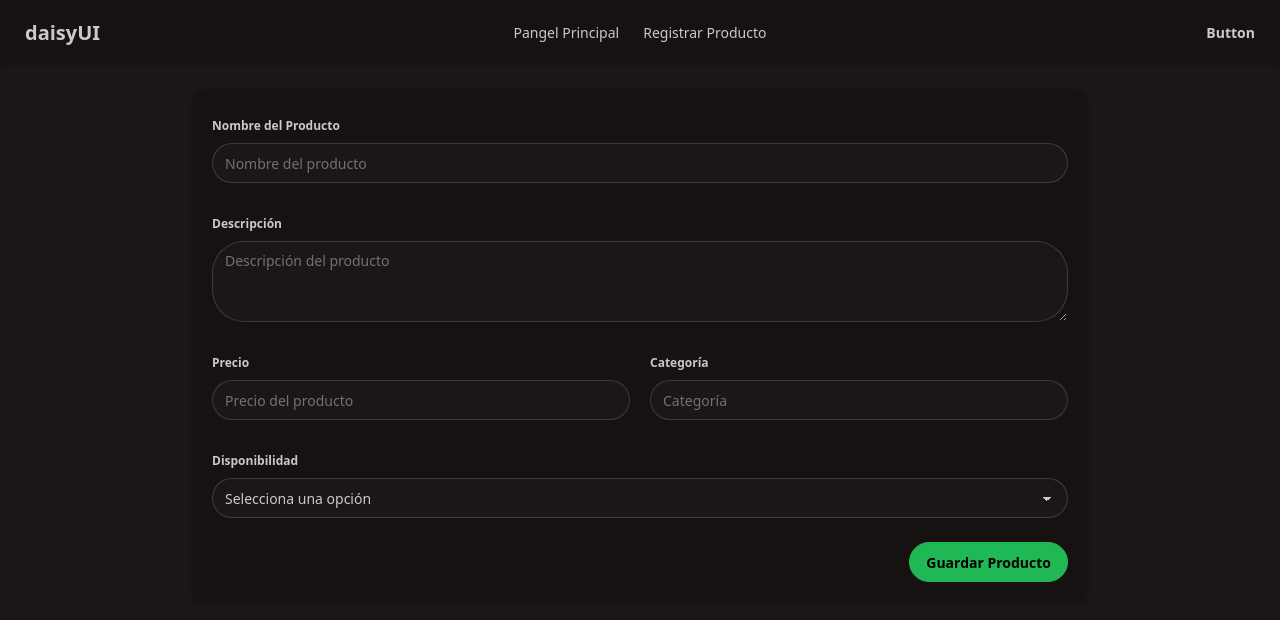
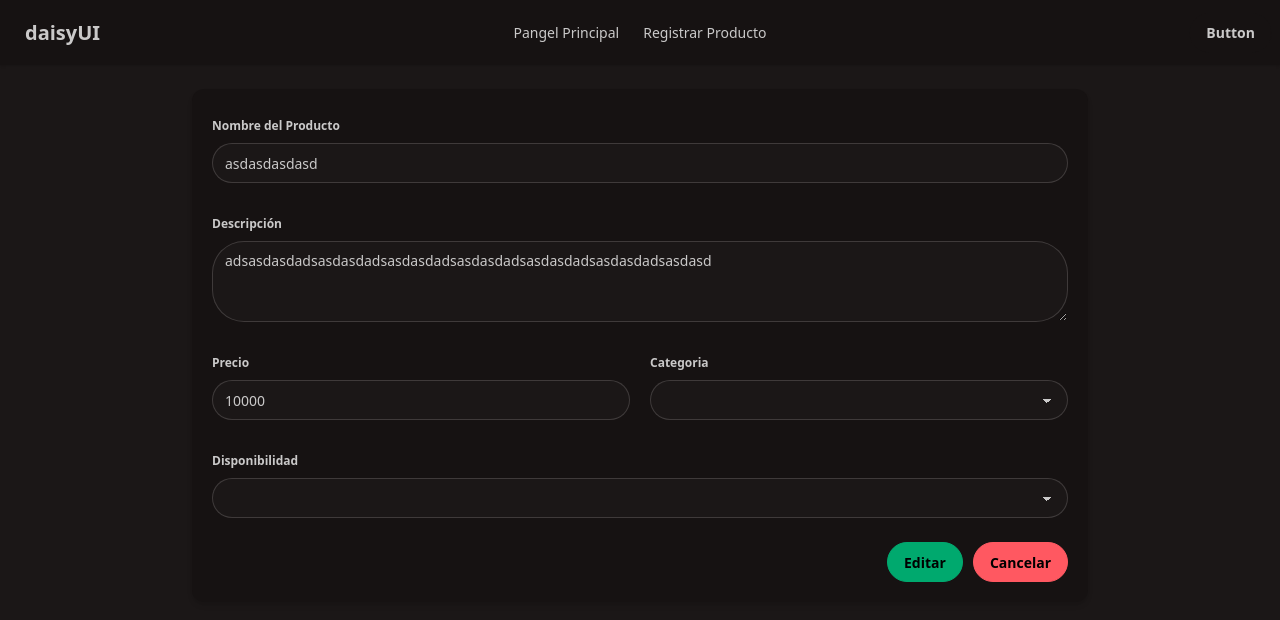
Before and after one commit to joseAL520/jose_alvarez_angular_campus, an Angular app: page /editer/1 in a window 1280 px wide. Shown: the top 620 px of the page. Built offline with nearby package versions, Linux system fonts and the light colour scheme.

Commit message:
formulario responsive  y tabla tomaIde

```diff
--- a/src/app/dash/components/form/form.component.html
+++ b/src/app/dash/components/form/form.component.html
@@ -1,9 +1,9 @@
 <form
   class="grid grid-cols-1 sm:grid-cols-2 gap-5 w-full max-w-4xl mx-auto my-6 bg-base-200 p-5 rounded-xl shadow-md"
+  [formGroup]="myForm"
   (submit)="onSubmit()"
   >
-  <!-- [formGroup]="productForm" -->
-  <!-- Nombre del producto -->
+
   <div class="sm:col-span-2">
     <fieldset class="fieldset">
       <legend class="fieldset-legend">Nombre del Producto</legend>
@@ -11,13 +11,13 @@
         type="text"
         class="input w-full"
         placeholder="Nombre del producto"
-        formControlName="nombre"
+        formControlName="name"
       />
-      <!-- @if (formUtils.isValidField(productForm, 'nombre')) {
+      @if (formUtils.isValidField(myForm, 'name')) {
         <span class="form-text text-error">
-          {{ formUtils.getFieldError(productForm, 'nombre') }}
+          {{ formUtils.getFieldError(myForm, 'name') }}
         </span>
-      } -->
+      }
     </fieldset>
   </div>
 
@@ -26,16 +26,16 @@
     <fieldset class="fieldset">
       <legend class="fieldset-legend">Descripción</legend>
       <textarea
-        class="textarea w-full"
+        class="textarea w-full "
         placeholder="Descripción del producto"
-        formControlName="descripcion"
+        formControlName="description"
         rows="3"
       ></textarea>
-      <!-- @if (formUtils.isValidField(productForm, 'descripcion')) {
+      @if (formUtils.isValidField(myForm, 'description')) {
         <span class="form-text text-error">
-          {{ formUtils.getFieldError(productForm, 'descripcion') }}
+          {{ formUtils.getFieldError(myForm, 'description') }}
         </span>
-      } -->
+      }
     </fieldset>
   </div>
 
@@ -49,31 +49,32 @@
         step="0.01"
         class="input w-full"
         placeholder="Precio del producto"
-        formControlName="precio"
+        formControlName="price"
       />
-      <!-- @if (formUtils.isValidField(productForm, 'precio')) {
+      @if (formUtils.isValidField(myForm, 'price')) {
         <span class="form-text text-error">
-          {{ formUtils.getFieldError(productForm, 'precio') }}
+          {{ formUtils.getFieldError(myForm, 'price') }}
         </span>
-      } -->
+      }
     </fieldset>
   </div>
 
   <!-- Categoría -->
-  <div>
+  <div class="">
     <fieldset class="fieldset">
-      <legend class="fieldset-legend">Categoría</legend>
-      <input
-        type="text"
-        class="input w-full"
-        placeholder="Categoría"
-        formControlName="categoria"
-      />
-      <!-- @if (formUtils.isValidField(productForm, 'categoria')) {
+      <legend class="fieldset-legend">Categoria</legend>
+      <select
+        class="select w-full"
+        formControlName="cate"
+      >
+        <option value="" disabled selected>Selecciona una opción</option>
+          <option *ngFor="let cat of categori" [value]="cat">{{ cat }}</option>
+      </select>
+      @if (formUtils.isValidField(myForm, 'cate')) {
         <span class="form-text text-error">
-          {{ formUtils.getFieldError(productForm, 'categoria') }}
+          {{ formUtils.getFieldError(myForm, 'cate') }}
         </span>
-      } -->
+      }
     </fieldset>
   </div>
 
@@ -83,24 +84,45 @@
       <legend class="fieldset-legend">Disponibilidad</legend>
       <select
         class="select w-full"
-        formControlName="disponibilidad"
+        formControlName="available"
       >
         <option value="" disabled selected>Selecciona una opción</option>
-        <option value="Disponible">Disponible</option>
-        <option value="No disponible">No disponible</option>
+        <option [value]="'Disponible'">Disponible</option>
+        <option [value]="'No disponible'">No disponible</option>
       </select>
-      <!-- @if (formUtils.isValidField(productForm, 'disponibilidad')) {
+      @if (formUtils.isValidField(myForm, 'available')) {
         <span class="form-text text-error">
-          {{ formUtils.getFieldError(productForm, 'disponibilidad') }}
+          {{ formUtils.getFieldError(myForm, 'available') }}
         </span>
-      } -->
+      }
     </fieldset>
   </div>
 
-  <!-- Botón   productForm.invalid-->
+  <!-- Botón   myForm.invalid-->
   <div class="col-span-1 sm:col-span-2 flex justify-end">
-    <button class="btn btn-primary w-full sm:w-auto" type="submit" [disabled]="">
-      Guardar Producto
-    </button>
+    @if (router.url.includes('editer')) {
+
+      <button class="btn btn-success w-full sm:w-auto mr-2.5" type="submit">
+        Editar
+      </button>
+
+      <button class="btn btn-error w-full sm:w-auto" [routerLink]="['/']">
+        Cancelar
+      </button>
+    }@else {
+      <button class="btn btn-primary w-full sm:w-auto" type="submit" [disabled]="">
+        Guardar Producto
+      </button>
+    }
+
   </div>
 </form>
+
+  @if(isActiveAlertSuccess()){
+      <div role="alert" class="alert alert-success">
+          <svg xmlns="http://www.w3.org/2000/svg" class="h-6 w-6 shrink-0 stroke-current" fill="none" viewBox="0 0 24 24">
+            <path stroke-linecap="round" stroke-linejoin="round" stroke-width="2" d="M9 12l2 2 4-4m6 2a9 9 0 11-18 0 9 9 0 0118 0z" />
+          </svg>
+        <span>Produco Guardado</span>
+      </div>
+  }
--- a/src/app/dash/components/form/form.component.ts
+++ b/src/app/dash/components/form/form.component.ts
@@ -1,14 +1,95 @@
-import { ChangeDetectionStrategy, Component } from '@angular/core';
+import { ChangeDetectionStrategy, Component, inject, output, signal } from '@angular/core';
+import { FormBuilder, ReactiveFormsModule, Validators } from '@angular/forms';
+import { FormUtils } from '../../utils/utils';
+import { Category, Product } from '../../interfaces/products.interfaces';
+import { CommonModule } from '@angular/common';
+import { ActivatedRoute, Router, RouterLink } from '@angular/router';
+import { switchMap } from 'rxjs';
+
+
 
 @Component({
   selector: 'app-form',
-  imports: [],
+  imports: [ReactiveFormsModule,CommonModule,RouterLink],
   templateUrl: './form.component.html',
   changeDetection: ChangeDetectionStrategy.OnPush,
 })
 export class FormComponent {
-onSubmit() {
-throw new Error('Method not implemented.');
+  private idGenel = '';
+
+  isActiveAlertSuccess = signal<boolean>(false)
+  router = inject(Router)
+  activateRouter= inject(ActivatedRoute)
+
+
+  categori = Object.values(Category)
+  private fb  = inject(FormBuilder)
+  formUtils= FormUtils;
+  formOutput = output<any>();
+  myForm = this.fb.group({
+    name: ['',[Validators.required,Validators.minLength(10)]],
+    description: ['',[Validators.required,Validators.minLength(50),Validators.maxLength(100)]],
+    price: [0, [Validators.required, Validators.min(0.01)]],
+    cate: ['',Validators.required],
+    available: ['',Validators.required]
+});
+
+  onSubmit() {
+    this.myForm.markAllAsTouched();
+    if(!this.myForm.valid)return
+
+    console.log(this.idGenel)
+    if(this.idGenel) return this.updateClient()
+
+
+
+
+    const newClient = this.myForm.value
+    this.messengerAlert()
+    this.formOutput.emit(newClient)
+    //{id: uuidv4()}
+    this.myForm.reset( )
+  }
+
+  messengerAlert(){
+    this.isActiveAlertSuccess.set(true)
+    setTimeout(() => {
+    this.isActiveAlertSuccess.set(false)
+   }, 3000);
+  }
+
+  updateClient(){
+    const client = this.myForm.value;
+    //this.serviceClient.updateClients(this.idGenel, client).subscribe();
+    this.router.navigateByUrl('/dashboard');
+    console.log('update')
+  }
+
+
+  ngOnInit(): void {
+    if(!this.router.url.includes('/')) return
+
+    this.activateRouter.params.pipe(
+      switchMap(params  => {
+           const id = params['id'];
+            //return this.serviceClient.getClientsIdBy(id);
+          return this.idGenel = id ;
+      })
+    ).subscribe(
+      prod => {
+         if (!prod) {
+            this.router.navigateByUrl('/');
+            return;
+         }
+        this.myForm.patchValue({
+          name: 'asdasdasdasd',
+          description: 'adsasdasdadsasdasdadsasdasdadsasdasdadsasdasdadsasdasdadsasdasd',
+          price: 10000,
+          cate: 'hogar',
+          available: 'disponible',
+        })
+      }
+    );
+
+  }
 }
-myForm: any;
-}
--- a/src/app/dash/components/menu/menu.component.html
+++ b/src/app/dash/components/menu/menu.component.html
@@ -7,8 +7,12 @@
       <ul
         tabindex="0"
         class="menu menu-sm dropdown-content bg-base-100 rounded-box z-1 mt-3 w-52 p-2 shadow">
-        <li><a>Pangel Principal</a></li>
-        <li><a>Registrar Producto</a></li>
+         <li>
+            <a [routerLink]="['/dashboard']" routerLinkActive="router-link-active" >Pangel Principal</a>
+        </li>
+        <li>
+            <a [routerLink]="['/register']" routerLinkActive="router-link-active" >Registrar Producto</a>
+        </li>
       </ul>
     </div>
     <a class="btn btn-ghost text-xl">daisyUI</a>
--- a/src/app/dash/components/table/table.component.html
+++ b/src/app/dash/components/table/table.component.html
@@ -36,29 +36,10 @@
             <th>Electronico</th>
             <th>20.000</th>
             <th>Disponible</th>
-            <th><button class="btn btn-primary">Editar</button></th>
-            <th><button class="btn btn-error">Eliminar</button></th>
+            <th><button class="btn btn-primary" [routerLink]="['/editer',1312]" routerLinkActive="router-link-active" >Editar</button></th>
+            <th><button class="btn btn-error" >Eliminar</button></th>
         </tr>
 
-        <tr>
-            <th>1</th>
-            <th>Pan</th>
-            <th>Electronico</th>
-            <th>20.000</th>
-            <th>Disponible</th>
-            <th><button class="btn btn-primary">Editar</button></th>
-            <th><button class="btn btn-error">Eliminar</button></th>
-        </tr>
-
-        <tr>
-            <th>1</th>
-            <th>Pan</th>
-            <th>Electronico</th>
-            <th>20.000</th>
-            <th>Disponible</th>
-            <th><button class="btn btn-primary">Editar</button></th>
-            <th><button class="btn btn-error">Eliminar</button></th>
-        </tr>
       </tbody>
     </table>
   </div>
--- a/src/app/dash/components/table/table.component.ts
+++ b/src/app/dash/components/table/table.component.ts
@@ -1,8 +1,9 @@
 import { ChangeDetectionStrategy, Component } from '@angular/core';
+import { RouterLink } from '@angular/router';
 
 @Component({
   selector: 'app-table',
-  imports: [],
+  imports: [RouterLink],
   templateUrl: './table.component.html',
   changeDetection: ChangeDetectionStrategy.OnPush,
 })
--- /dev/null
+++ b/src/app/dash/interfaces/products.interfaces.ts
@@ -0,0 +1,19 @@
+export interface Product {
+  id: number;
+  name: string;
+  description?: string;
+  price: number;
+  category: Category;
+  available: boolean;
+}
+
+export enum Category {
+  Electronica = 'Electrónica',
+  Ropa = 'Ropa',
+  Hogar = 'Hogar',
+  Alimentos = 'Alimentos',
+  Juguetes = 'Juguetes',
+  Libros = 'Libros',
+  Deportes = 'Deportes',
+  Belleza = 'Belleza'
+}
--- a/src/app/dash/utils/utils.ts
+++ b/src/app/dash/utils/utils.ts
@@ -16,12 +16,8 @@ export class FormUtils {
         case 'minlength':
           return `Mínimo de ${errors['minlength'].requiredLength} caracteres.`;
 
-        case 'min':
-          return `Valor mínimo de ${errors['min'].min}`;
-
-        case 'max':
-          return `Valor Maximo de ${errors['max'].max}`;
-
+        case 'maxlength':
+        return `Maximo de ${errors['maxlength'].requiredLength} caracteres.`;
 
         default:
           return `Error de validación no controlado ${key}`;
```
